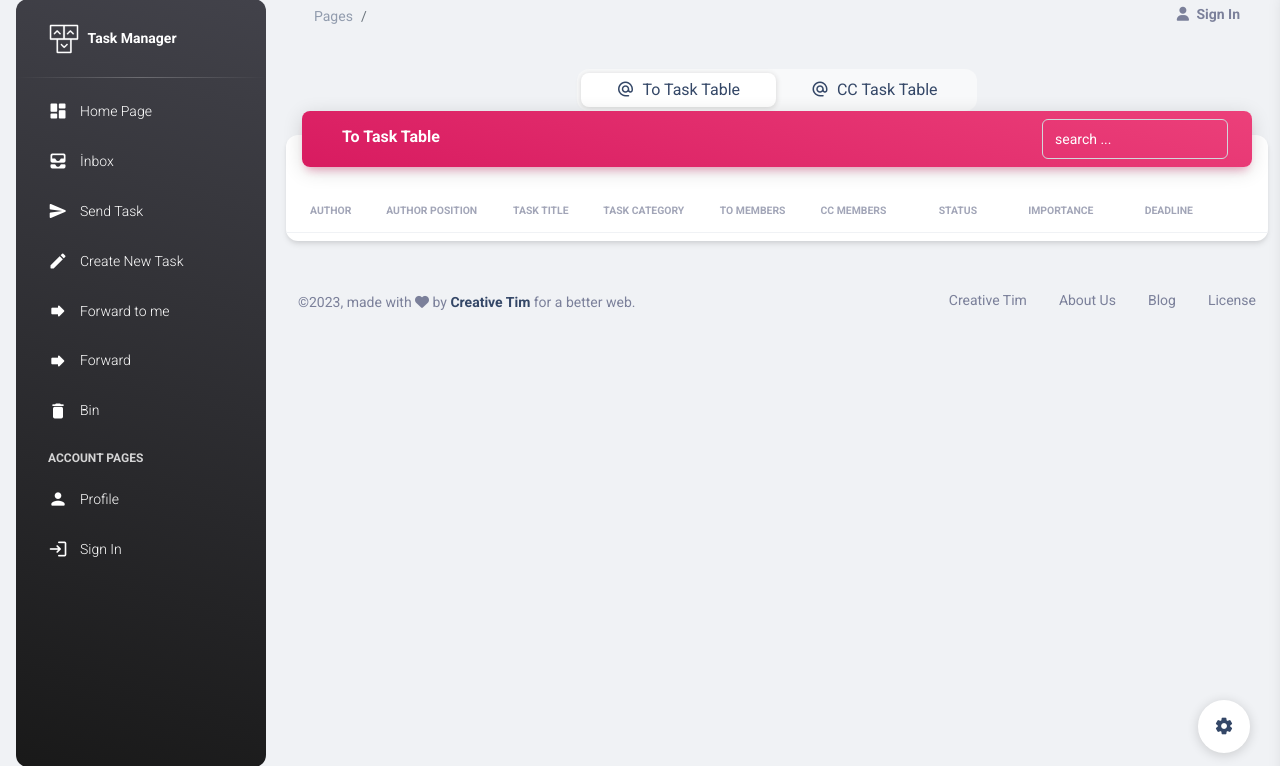
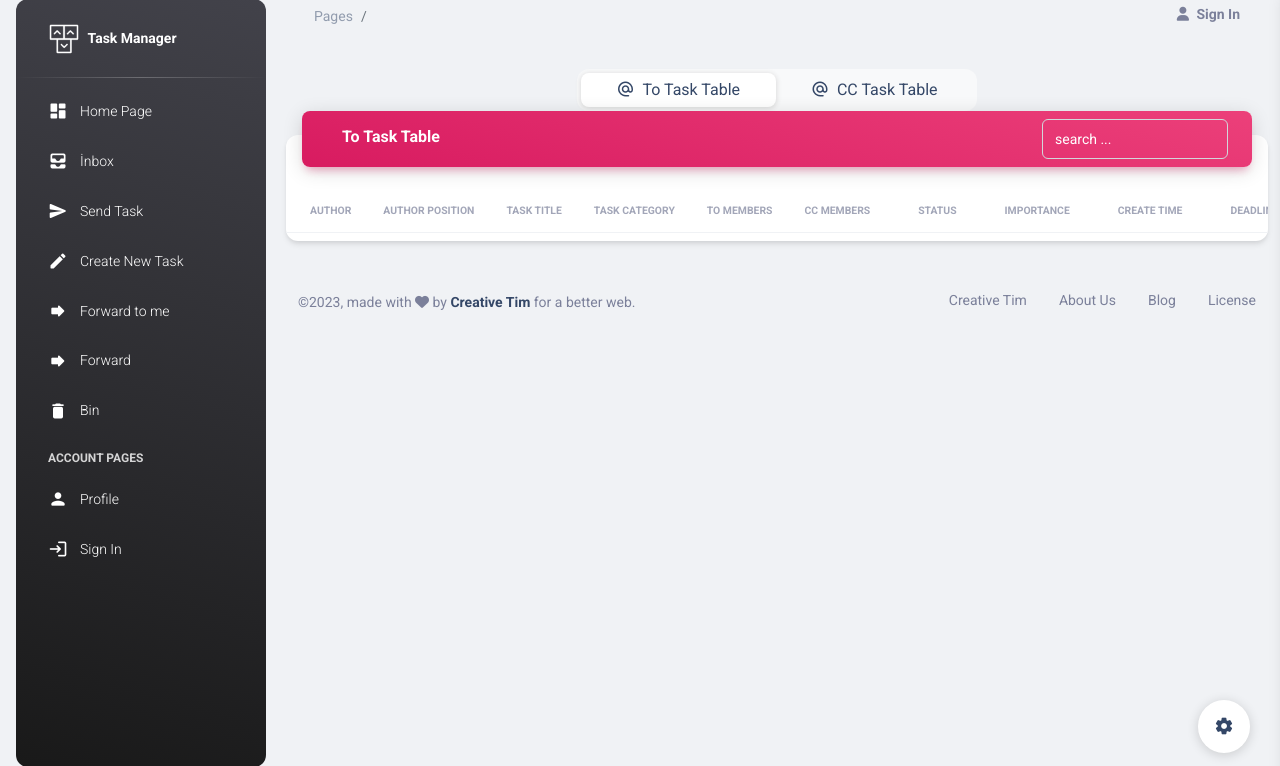
Before and after one commit to Urfan00/Task-Manager, a Django app: template Task/templates/inbox.html in a window 1280 px wide. Shown: the part 17-783 px from the top of the page. Run offline with Django 5.2, Linux system fonts and the light colour scheme; the template is opened without the code that fills it, so the values that code supplies are empty; some libraries are stand-ins or nearby versions.

Commit message:
send page add delete button/ create time add send & inbox page

```diff
--- a/Task/templates/inbox.html
+++ b/Task/templates/inbox.html
@@ -74,6 +74,7 @@
                       <th class="text-uppercase text-secondary text-xxs font-weight-bolder opacity-7 ps-2">CC Members</th>
                       <th class="text-center text-uppercase text-secondary text-xxs font-weight-bolder opacity-7">Status</th>
                       <th class="text-center text-uppercase text-secondary text-xxs font-weight-bolder opacity-7">Importance</th>
+                      <th class="text-center text-uppercase text-secondary text-xxs font-weight-bolder opacity-7">Create Time</th>
                       <th class="text-center text-uppercase text-secondary text-xxs font-weight-bolder opacity-7">Deadline</th>
                       <th class="text-secondary opacity-7"></th>
                     </tr>
@@ -137,6 +138,9 @@
                         </td>
                         <td class="align-middle text-center text-sm">
                           <span class="badge badge-sm bg-gradient-{% if task.task_importance_level == 'Medium' %}info{% elif task.task_importance_level == 'Low' %}success{% elif task.task_importance_level == 'High' %}danger{% endif %}">{{ task.task_importance_level }}</span>
+                        </td>
+                        <td class="align-middle text-center">
+                          <span class="text-secondary text-xs font-weight-bold">{{ task.created_at|date:"j M, Y - H:i" }}</span>
                         </td>
                         <td class="align-middle text-center">
                           <span class="text-secondary text-xs font-weight-bold">{{ task.task_deadline }}</span>
@@ -210,6 +214,9 @@
                         </td>
                         <td class="align-middle text-center text-sm">
                           <span class="badge badge-sm bg-gradient-{% if task.task_importance_level == 'Medium' %}info{% elif task.task_importance_level == 'Low' %}success{% elif task.task_importance_level == 'High' %}danger{% endif %}">{{ task.task_importance_level }}</span>
+                        </td>
+                        <td class="align-middle text-center">
+                          <span class="text-secondary text-xs font-weight-bold">{{ task.created_at|date:"j M, Y - H:i" }}</span>
                         </td>
                         <td class="align-middle text-center">
                           <span class="text-secondary text-xs font-weight-bold">{{ task.task_deadline }}</span>
@@ -309,6 +316,7 @@
                       <th class="text-uppercase text-secondary text-xxs font-weight-bolder opacity-7 ps-2">CC Members</th>
                       <th class="text-center text-uppercase text-secondary text-xxs font-weight-bolder opacity-7">Status</th>
                       <th class="text-center text-uppercase text-secondary text-xxs font-weight-bolder opacity-7">Importance</th>
+                      <th class="text-center text-uppercase text-secondary text-xxs font-weight-bolder opacity-7">Create Time</th>
                       <th class="text-center text-uppercase text-secondary text-xxs font-weight-bolder opacity-7">Deadline</th>
                       <th class="text-secondary opacity-7"></th>
                     </tr>
@@ -373,6 +381,9 @@
                         </td>
                         <td class="align-middle text-center text-sm">
                           <span class="badge badge-sm bg-gradient-{% if task.task_importance_level == 'Medium' %}info{% elif task.task_importance_level == 'Low' %}success{% elif task.task_importance_level == 'High' %}danger{% endif %}">{{ task.task_importance_level }}</span>
+                        </td>
+                        <td class="align-middle text-center">
+                          <span class="text-secondary text-xs font-weight-bold">{{ task.created_at|date:"j M, Y - H:i" }}</span>
                         </td>
                         <td class="align-middle text-center">
                           <span class="text-secondary text-xs font-weight-bold">{{ task.task_deadline }}</span>
@@ -448,6 +459,9 @@
                         </td>
                         <td class="align-middle text-center text-sm">
                           <span class="badge badge-sm bg-gradient-{% if task.task_importance_level == 'Medium' %}info{% elif task.task_importance_level == 'Low' %}success{% elif task.task_importance_level == 'High' %}danger{% endif %}">{{ task.task_importance_level }}</span>
+                        </td>
+                        <td class="align-middle text-center">
+                          <span class="text-secondary text-xs font-weight-bold">{{ task.created_at|date:"j M, Y - H:i" }}</span>
                         </td>
                         <td class="align-middle text-center">
                           <span class="text-secondary text-xs font-weight-bold">{{ task.task_deadline }}</span>
```
Also changed, not shown: Task/templates/send_task.html (+55 -2 lines), Task/views.py (+6 -1 lines).
